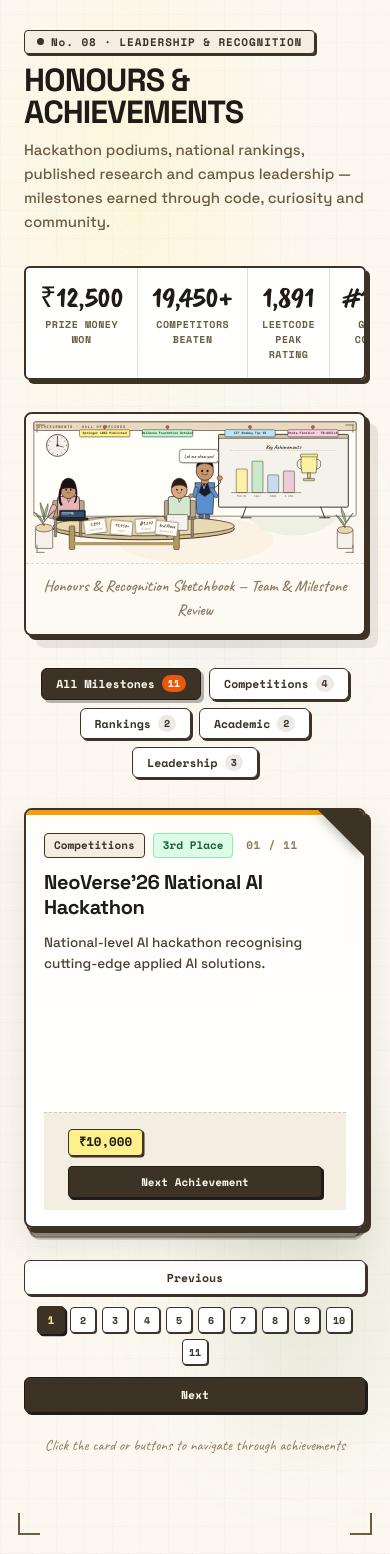
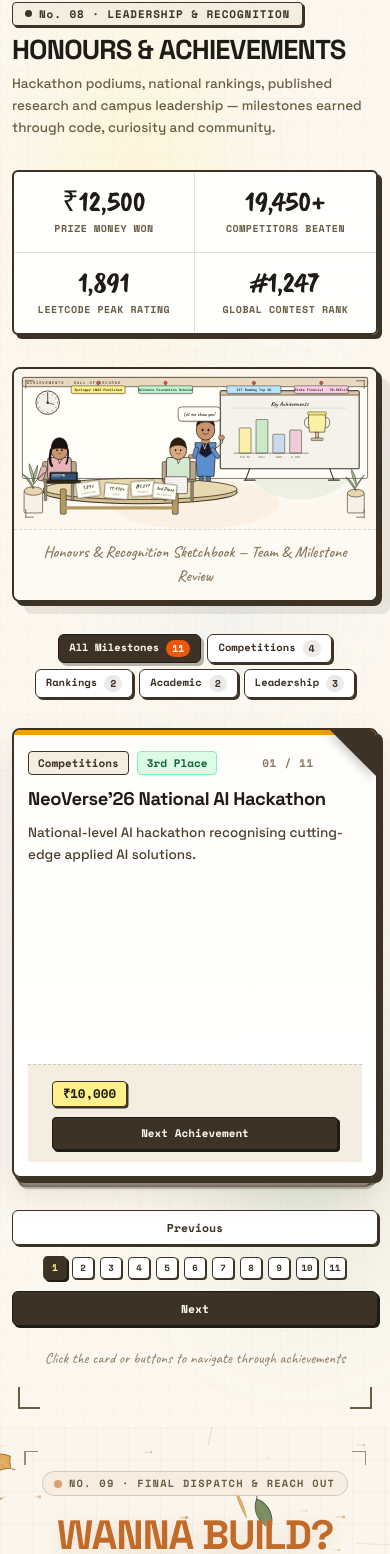
Before and after one commit to Surya-ux-max/Shankar-Files, a React (Vite) app in the folder file/: page / in a window 390 px wide. Shown: the part 9666-11220 px from the top of the page. Built offline with nearby package versions, Linux system fonts and the light colour scheme.

Commit message:
mobile responsiveness added

```diff
--- a/file/src/cta/CTA.css
+++ b/file/src/cta/CTA.css
@@ -72,6 +72,7 @@
   width: 100%;
   height: 100%;
   pointer-events: auto;
+  touch-action: pan-y;
   cursor: crosshair;
   z-index: 1;
 }
@@ -653,7 +654,21 @@
 }
 
 /* ==========================================================================
-   RESPONSIVE DESIGN
+   RESPONSIVE DESIGN (TABLETS & DESKTOP)
+   ========================================================================== */
+
+@media (max-width: 1024px) {
+  .cta-section {
+    padding: 70px 20px 36px;
+  }
+
+  .giant-text {
+    font-size: clamp(3.2rem, 11vw, 7.2rem);
+  }
+}
+
+/* ==========================================================================
+   RESPONSIVE DESIGN (TABLETS & MOBILE <= 768px)
    ========================================================================== */
 
 @media (max-width: 768px) {
@@ -662,27 +677,42 @@
     min-height: auto;
   }
 
+  /* Ensure touches pass through canvas to allow vertical document scrolling */
+  .wind-storm-canvas-container {
+    pointer-events: none;
+  }
+
   .cta-giant-typo-block {
     margin-bottom: 18px;
   }
 
   .giant-text {
-    font-size: clamp(3rem, 13vw, 5.2rem);
+    font-size: clamp(2.6rem, 12vw, 4.8rem);
+    line-height: 0.94;
+    word-break: break-word;
   }
 
   .cta-narrative-container {
+    max-width: 95%;
     margin-bottom: 28px;
+  }
+
+  .cta-narrative-text {
+    font-size: 1rem;
+    line-height: 1.55;
   }
 
   .cta-actions-group {
     flex-direction: column;
     width: 100%;
+    max-width: 360px;
     gap: 12px;
   }
 
   .cta-primary-btn,
   .cta-email-btn-wrapper {
     width: 100%;
+    min-height: 48px;
     justify-content: center;
   }
 
@@ -692,9 +722,9 @@
   }
 
   .cta-social-strip {
-    flex-direction: column;
+    flex-wrap: wrap;
     gap: 8px;
-    padding-bottom: 32px;
+    padding-bottom: 28px;
   }
 
   .cta-colophon-footer {
@@ -706,5 +736,91 @@
   .storm-pool-badge {
     position: static;
     margin-top: 20px;
+    align-self: center;
   }
 }
+
+/* ==========================================================================
+   RESPONSIVE DESIGN (SMALL SMARTPHONES <= 480px)
+   ========================================================================== */
+
+@media (max-width: 480px) {
+  .cta-section {
+    padding: 44px 12px 24px;
+  }
+
+  .cta-header-tag {
+    padding: 4px 12px;
+    margin-bottom: 20px;
+  }
+
+  .cta-header-tag .tag-text {
+    font-size: 0.65rem;
+  }
+
+  .giant-text {
+    font-size: clamp(2.1rem, 10.5vw, 3.2rem);
+    letter-spacing: -0.03em;
+  }
+
+  .cta-narrative-text {
+    font-size: 0.92rem;
+  }
+
+  .cta-primary-btn {
+    padding: 14px 24px;
+    font-size: 0.98rem;
+  }
+
+  .cta-secondary-btn {
+    padding: 14px 18px;
+    font-size: 0.98rem;
+  }
+
+  .cta-copy-chip {
+    padding: 14px 12px;
+  }
+
+  .social-pill-link {
+    font-size: 0.72rem;
+    padding: 5px 10px;
+  }
+
+  .availability-live-pill {
+    font-size: 0.68rem;
+    padding: 5px 10px;
+  }
+
+  .cta-colophon-footer {
+    font-size: 0.65rem;
+  }
+
+  /* Mobile Dialog adaptations */
+  .call-dialog-sheet {
+    padding: 22px 16px;
+    max-height: 88vh;
+    overflow-y: auto;
+  }
+
+  .dialog-title {
+    font-size: 1.25rem;
+  }
+
+  .dialog-desc {
+    font-size: 0.88rem;
+  }
+
+  .method-card {
+    padding: 12px 14px;
+  }
+
+  .method-val {
+    font-size: 0.96rem;
+    word-break: break-all;
+  }
+
+  .dialog-footer-details {
+    flex-direction: column;
+    gap: 8px;
+  }
+}
--- a/file/src/leadership/Leadership.css
+++ b/file/src/leadership/Leadership.css
@@ -783,6 +783,9 @@
    ========================================================================== */
 
 @media (max-width: 768px) {
+  .ldp-section {
+    padding: 56px 16px 72px;
+  }
   .peel-deck-container {
     min-height: 420px;
   }
@@ -817,3 +820,57 @@
     justify-content: center;
   }
 }
+
+@media (max-width: 640px) {
+  .ldp-stat-bar {
+    display: grid;
+    grid-template-columns: repeat(2, 1fr);
+  }
+  .ldp-stat {
+    border-right: 1.5px solid rgba(61,50,38,0.15);
+    border-bottom: 1.5px solid rgba(61,50,38,0.15);
+  }
+  .ldp-stat:nth-child(2n) {
+    border-right: none;
+  }
+  .ldp-stat:nth-last-child(-n+2) {
+    border-bottom: none;
+  }
+  .peel-deck-tabs {
+    gap: 6px;
+  }
+  .peel-tab-btn {
+    padding: 5px 10px;
+    font-size: 10.5px;
+  }
+}
+
+@media (max-width: 480px) {
+  .ldp-section {
+    padding: 44px 12px 56px;
+  }
+  .ldp-title {
+    font-size: clamp(26px, 7vw, 36px);
+  }
+  .ldp-subtitle {
+    font-size: 13.5px;
+  }
+  .peel-deck-container {
+    min-height: 450px;
+  }
+  .peel-card {
+    padding: 0;
+  }
+  .sheet-body {
+    padding: 16px 14px 14px;
+  }
+  .sheet-title {
+    font-size: 1.15rem;
+    line-height: 1.25;
+  }
+  .peel-dot {
+    width: 22px;
+    height: 22px;
+    font-size: 9px;
+  }
+}
```
